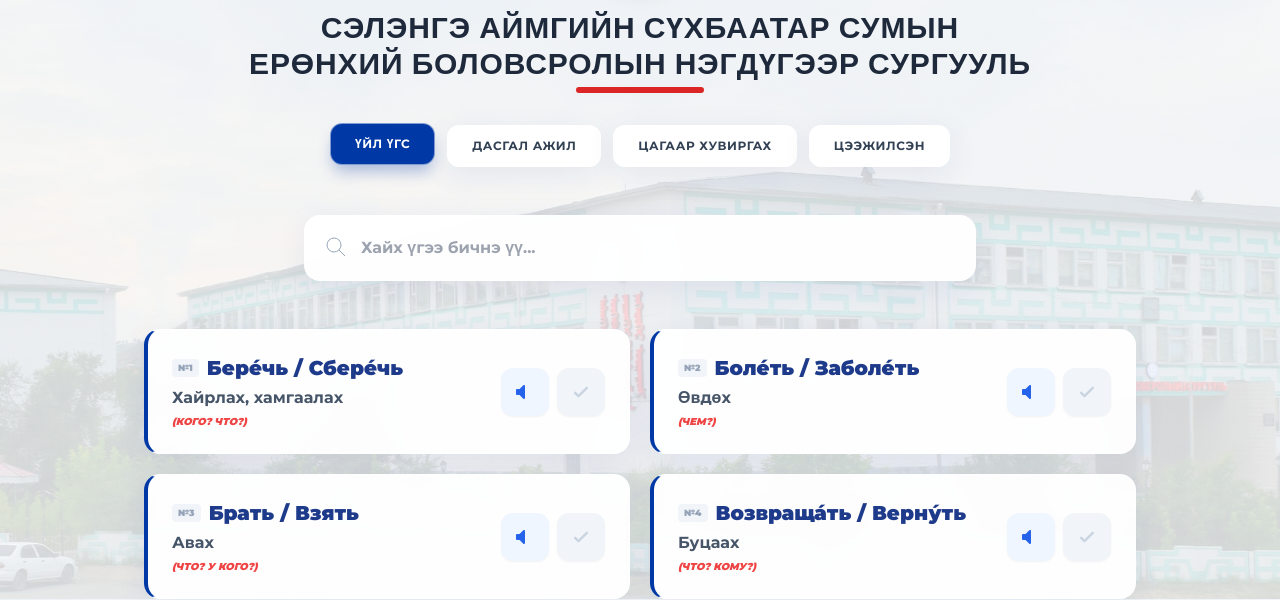
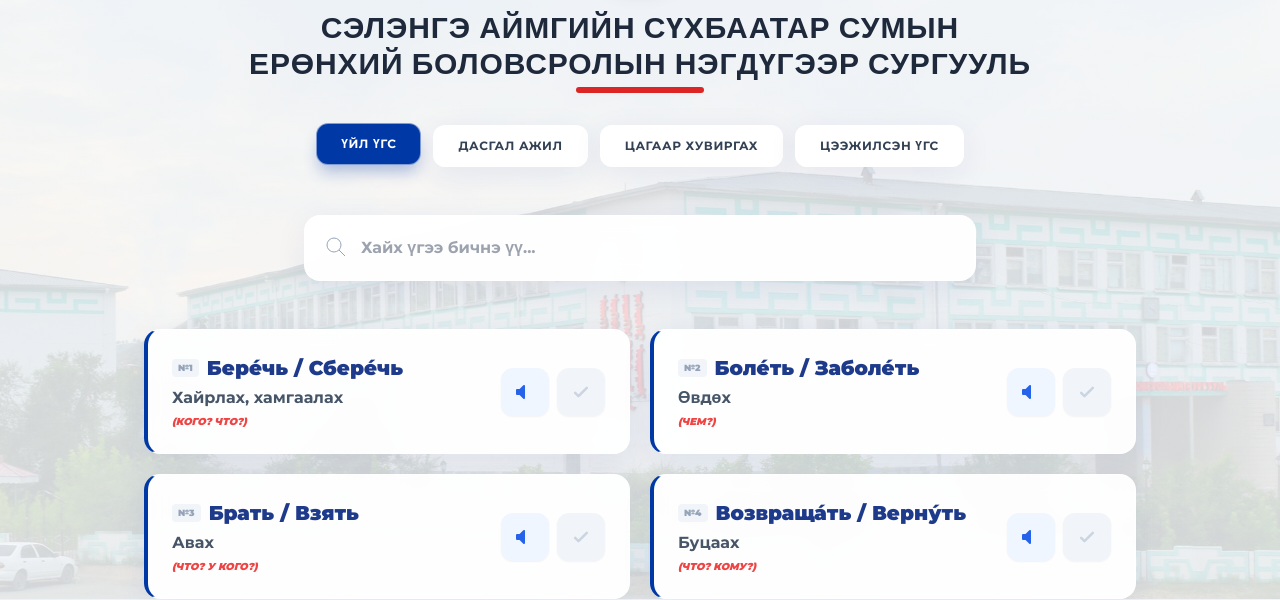
Before and after one commit to eba-93/100-russian-verbs, a plain HTML site: page index.html in a window 1280 px wide. Shown: the part 201-801 px from the top of the page. Drawn offline with nearby package versions, Linux system fonts and the light colour scheme.

Commit message:
Update button text for favorites tab

```diff
--- a/index.html
+++ b/index.html
@@ -110,7 +110,7 @@
             <button onclick="setTab('dict')" id="tab-dict" class="nav-btn px-6 py-3 rounded-xl font-bold glass text-slate-700 uppercase text-xs tracking-wider transition-all">Үйл үгс</button>
             <button onclick="setTab('practice')" id="tab-practice" class="nav-btn px-6 py-3 rounded-xl font-bold glass text-slate-700 uppercase text-xs tracking-wider transition-all">Дасгал ажил</button>
             <button onclick="setTab('conjugation')" id="tab-conjugation" class="nav-btn px-6 py-3 rounded-xl font-bold glass text-slate-700 uppercase text-xs tracking-wider transition-all">цагаар хувиргах</button>
-            <button onclick="setTab('favorites')" id="tab-favorites" class="nav-btn px-6 py-3 rounded-xl font-bold glass text-slate-700 uppercase text-xs tracking-wider transition-all">Цээжилсэн</button>
+            <button onclick="setTab('favorites')" id="tab-favorites" class="nav-btn px-6 py-3 rounded-xl font-bold glass text-slate-700 uppercase text-xs tracking-wider transition-all">Цээжилсэн үгс</button>
         </nav>
     </header>
 
```
